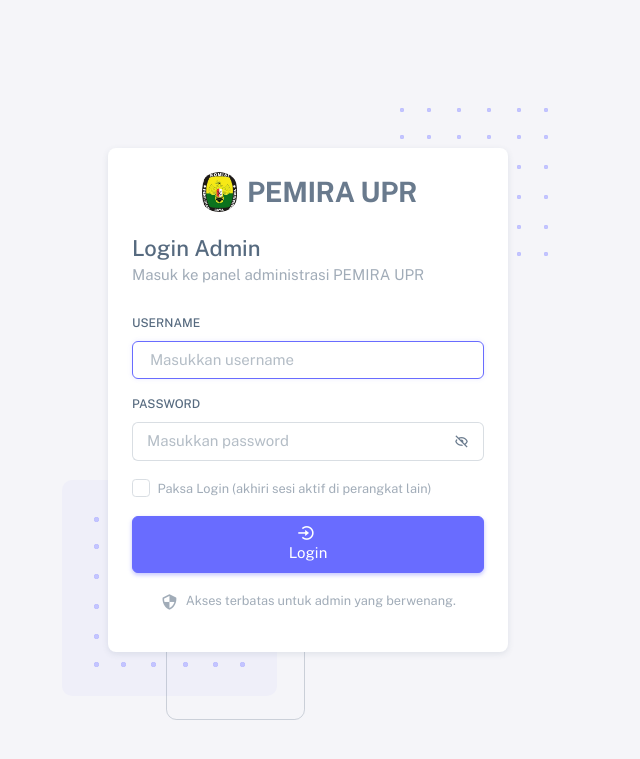
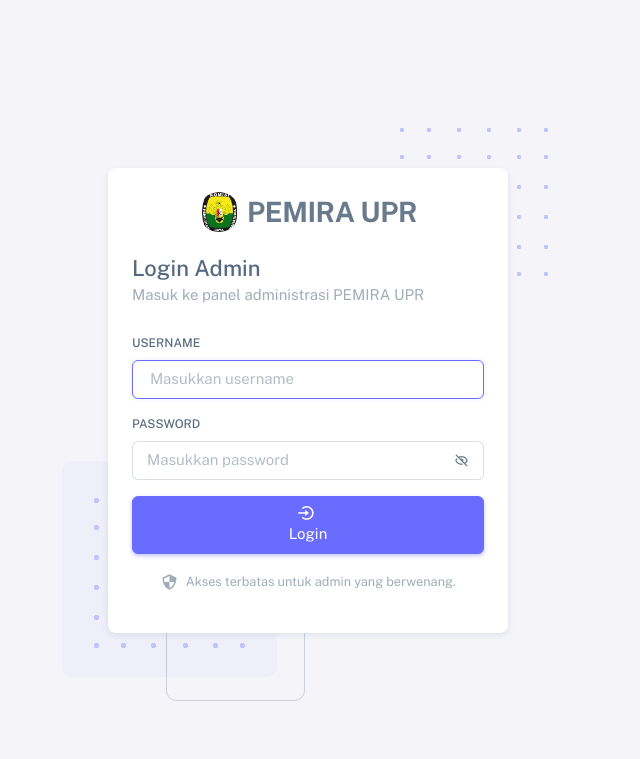
Before and after one commit to jordannanyan/pemira-upr, a PHP site: page /superadmin/login.php in a window 1280 px wide. Shown: the top 759 px of the page, without its empty margins (332-972 px from the left). Run offline with PHP 8.4, Linux system fonts and the light colour scheme.

Commit message:
fifth commit

```diff
--- a/config/auth.php
+++ b/config/auth.php
@@ -113,7 +113,7 @@ function require_superadmin(string $loginUrl = 'login.php'): void {
 
 /** Login admin: verifikasi username + password, set session.
  *  $error diisi pesan jika gagal. */
-function admin_login(string $username, string $password, &$error = '', bool $force = false): bool {
+function admin_login(string $username, string $password, &$error = ''): bool {
     $user = dbrow(
         'SELECT * FROM admin_users WHERE username = ? AND is_active = 1 LIMIT 1',
         [$username]
@@ -126,12 +126,8 @@ function admin_login(string $username, string $password, &$error = '', bool $for
 
     // Blokir jika ada sesi aktif di perangkat lain
     if (!empty($user['session_token'])) {
-        if (!$force) {
-            $error = 'Akun ini sedang digunakan dari perangkat lain. Silakan logout terlebih dahulu, atau centang "Paksa Login" untuk mengakhiri sesi tersebut.';
-            return false;
-        }
-        // Force login: hapus sesi lama
-        dbq('UPDATE admin_users SET session_token = NULL WHERE id = ?', [$user['id']]);
+        $error = 'Akun ini sedang digunakan dari perangkat lain. Silakan logout terlebih dahulu.';
+        return false;
     }
 
     // Generate session token unik untuk mencegah login dari 2 perangkat
--- a/superadmin/login.php
+++ b/superadmin/login.php
@@ -21,10 +21,9 @@ if ($_SERVER['REQUEST_METHOD'] === 'POST') {
         $password = $_POST['password'] ?? '';
         $usernameVal = $username;
 
-        $force = isset($_POST['force_login']);
         if ($username === '' || $password === '') {
             $error = 'Username dan password wajib diisi.';
-        } elseif (!admin_login($username, $password, $error, $force)) {
+        } elseif (!admin_login($username, $password, $error)) {
             // sleep 1 detik untuk mitigasi brute force
             sleep(1);
         } else {
@@ -120,15 +119,6 @@ if ($_SERVER['REQUEST_METHOD'] === 'POST') {
                         </div>
 
                         <div class="mb-3">
-                            <div class="form-check">
-                                <input class="form-check-input" type="checkbox" name="force_login" id="force_login" />
-                                <label class="form-check-label text-muted small" for="force_login">
-                                    Paksa Login (akhiri sesi aktif di perangkat lain)
-                                </label>
-                            </div>
-                        </div>
-
-                        <div class="mb-3">
                             <button type="submit" class="btn btn-primary d-grid w-100">
                                 <i class="bx bx-log-in-circle me-1"></i> Login
                             </button>
```
